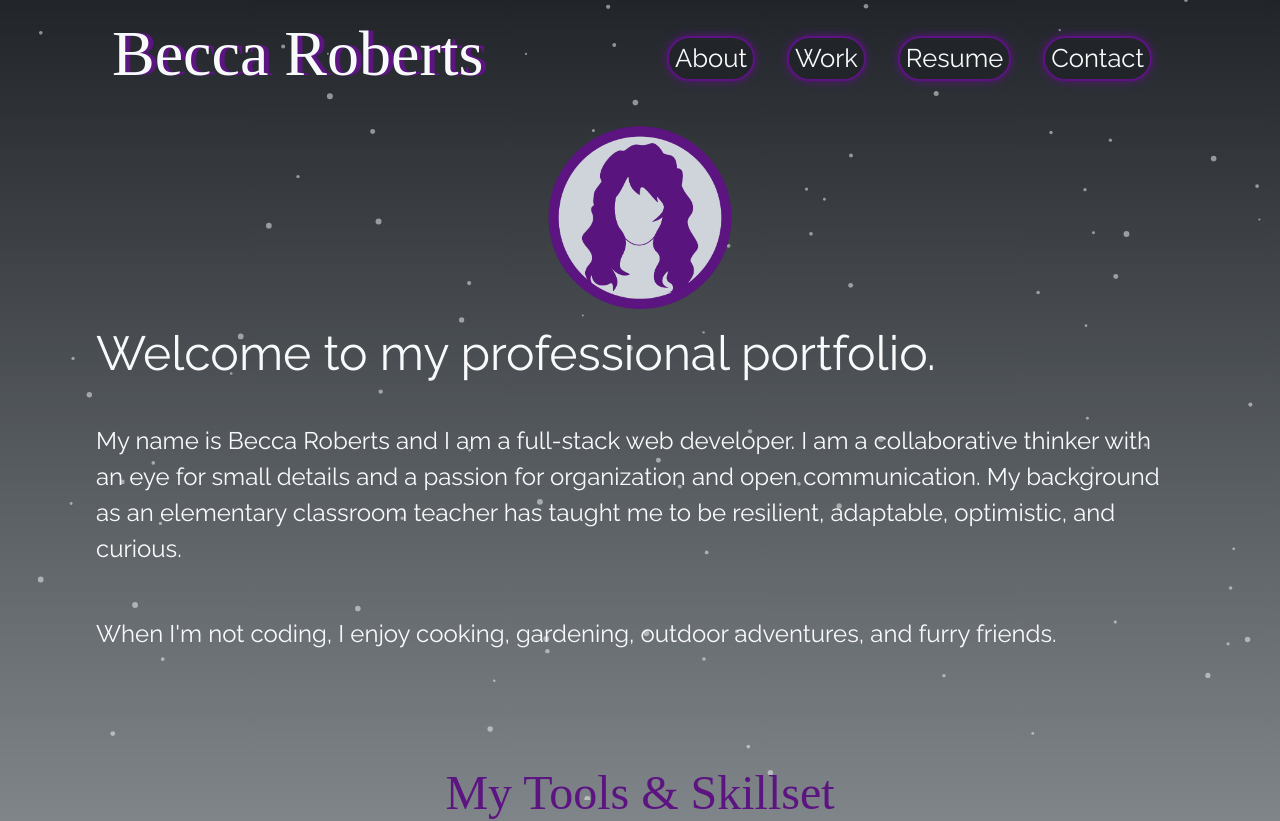
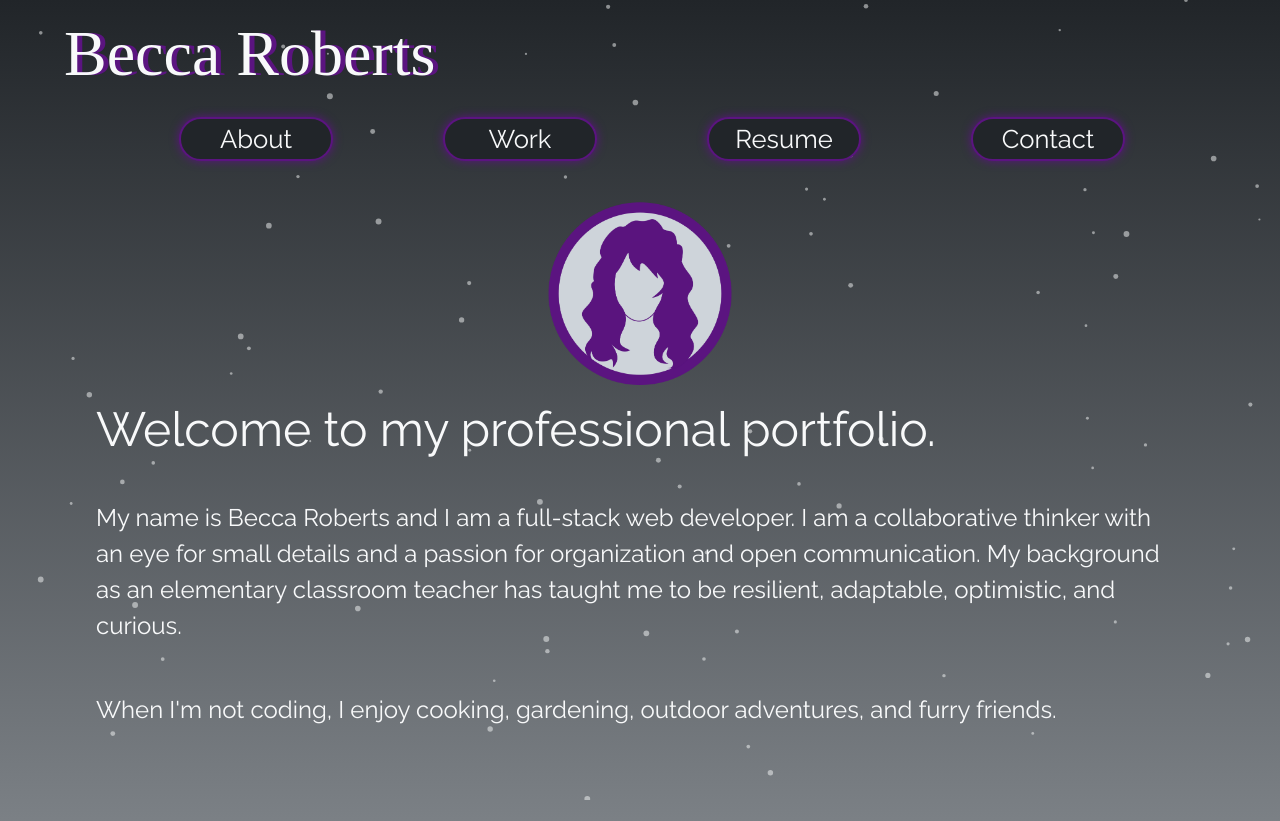
Before and after one commit to relero90/broberts-professional-portfolio, a React (Create React App) app in the folder professional-portfolio/: page / in a window 1280 px wide. Shown: the top 821 px of the page. Built offline with nearby package versions, Linux system fonts and the light colour scheme; the HTML template or start-up script is replaced by a standard one; a web font is replaced by a local one.

Commit message:
reworked header layout

```diff
--- a/professional-portfolio/src/components/styles/Header.css
+++ b/professional-portfolio/src/components/styles/Header.css
@@ -3,6 +3,10 @@
 .headerNav {
   padding: 1rem;
   margin: 0 6rem 0 6rem;
+  display: flex;
+  flex-direction: column;
+  align-items: center;
+  justify-content: center;
 }
 
 .nameText {
@@ -11,7 +15,7 @@
   font-family: "Petit Formal Script";
   text-shadow: 5px 0 var(--accent);
   font-size: 4rem;
-  width: 100%;
+  width: 90vw;
 }
 
 .navBar {
@@ -26,10 +30,10 @@
   border-radius: 30px;
   border: solid 2px var(--accent);
   box-shadow: 0 0 10px var(--accent);
-  /* width: 120%; */
+  width: 80vw;
   background: var(--dark3);
   color: var(--light1);
-  font-size: 3vw;
+  font-size: 5vw;
   margin: 1rem;
 }
 
@@ -58,6 +62,7 @@
 
   .navBtn {
     font-size: 2vw;
+    width: 12vw;
   }
   .nameText {
     text-align: left;
```
